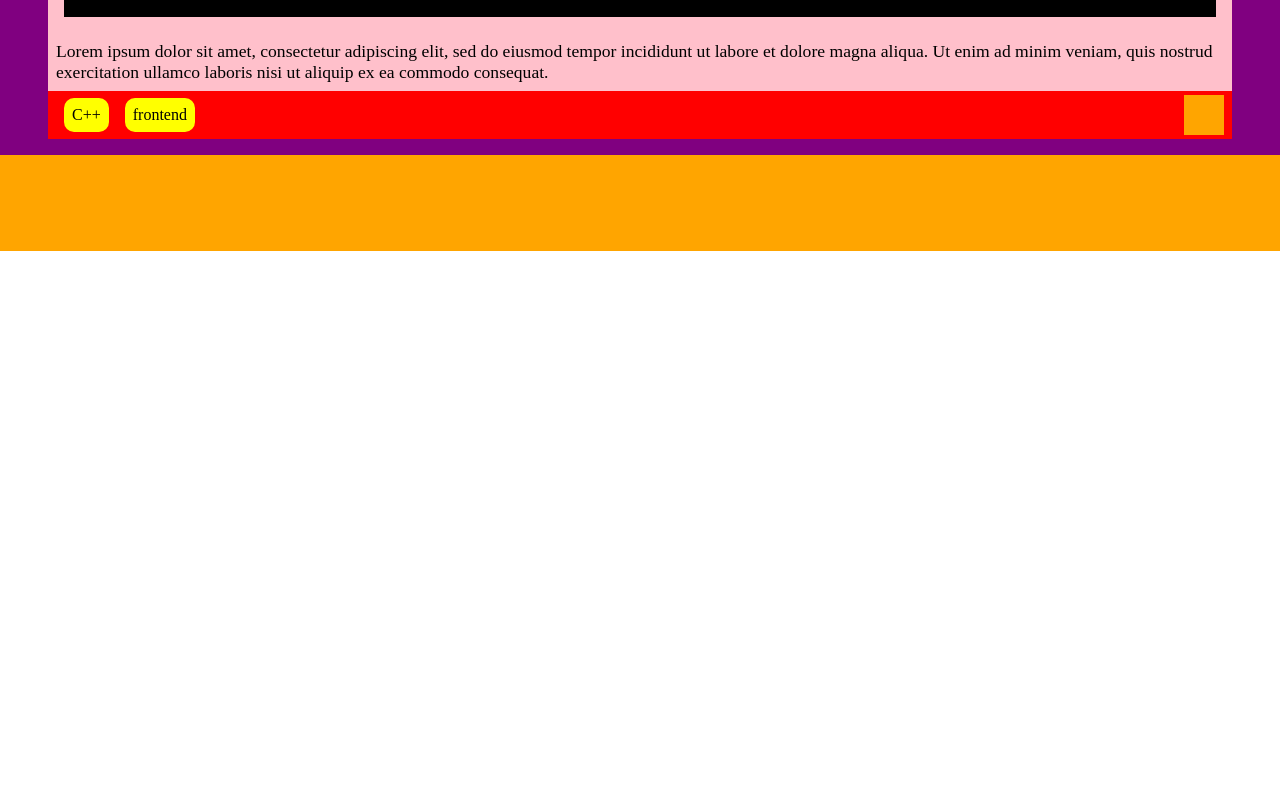
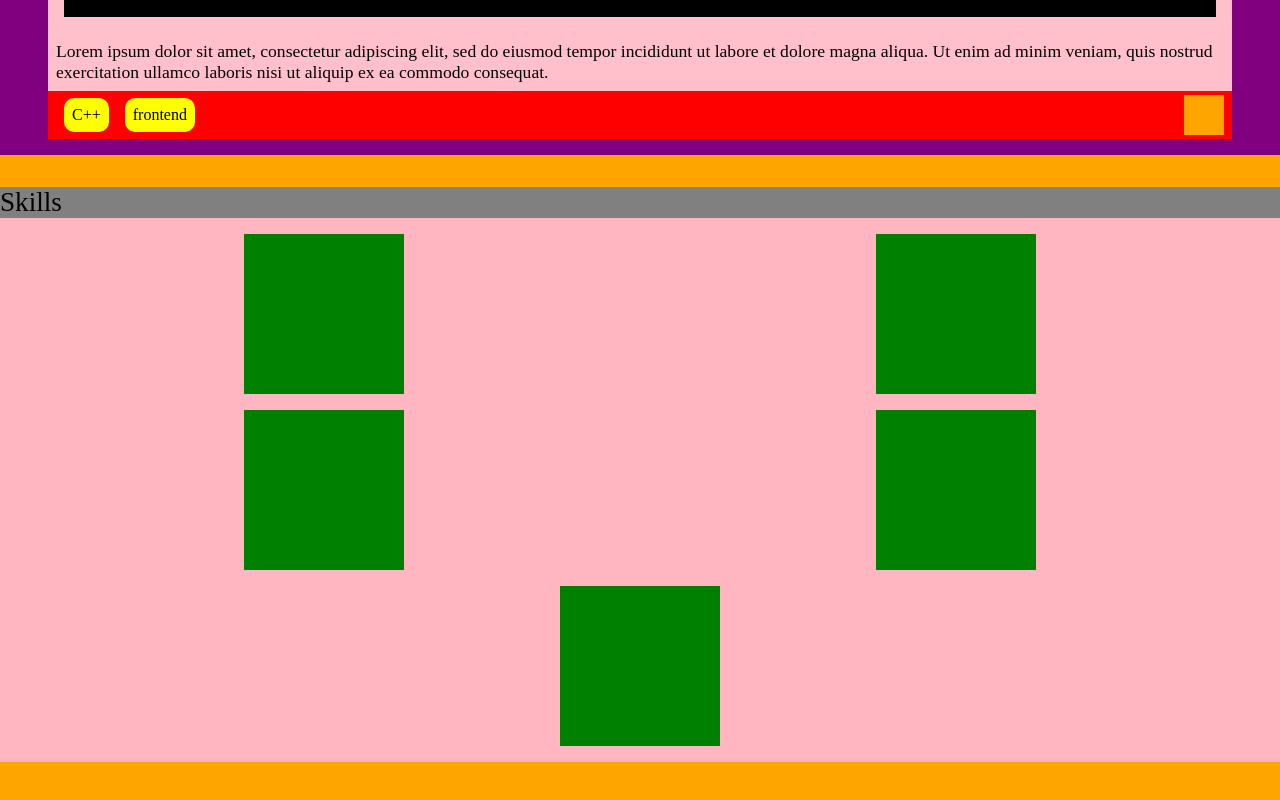
Before and after one commit to Jam0924/jamesmarciano, a website built with Vite: page index.html in a window 1280 px wide. Shown: the part 1130-1930 px from the top of the page. Before the commit the page ends 1381 px from the top, so only its background shows below. Built offline with nearby package versions, Linux system fonts and the light colour scheme.

Commit message:
Added skill layout

```diff
--- a/css/styles.css
+++ b/css/styles.css
@@ -309,10 +309,56 @@ html, body, head, p{
     grid-area: description;
 }
 
+
+
+
 .skills-section{
     grid-area: skills-bar;
     width: 100%;
     background-color: gray;
+}
+
+.skills-section-title{
+    font-size: var(--title-text);
+}
+
+.skills-list-section{
+    width: 100%;
+    padding: var(--small-gap);
+    display: grid;
+    background-color: lightpink;
+    grid-template-areas:
+    "skill1 skill2"
+    "skill3 skill4"
+    "skill5 skill5"; /* Standard format, needs to use JS */
+    column-gap: var(--small-gap);
+    row-gap: var(--small-gap);
+    box-sizing: border-box;
+}
+
+.skill{
+    background-color: green;
+    height: 160px;
+    aspect-ratio: 1/1;
+    align-self: center;
+    justify-self: center;
+}
+
+.skill1{
+    grid-area: skill1;
+}
+.skill2{
+    grid-area: skill2;
+}
+.skill3{
+    grid-area: skill3;
+}
+.skill4{
+    grid-area: skill4;
+}
+/* One row skill */
+.skill5{
+    grid-area: skill5;
 }
 
 .timeline-section{
--- a/index.html
+++ b/index.html
@@ -178,7 +178,57 @@
         </div>
 
         <div class = "skills-section">
+            <div class = "skills-section-title">
+                <p>Skills</p>
+            </div>
+            <!-- Javascript will need to be used to make sure that the last element
+             is in the middle instead of on the edge, and to format them. Basic is used rn-->
+            <div class = "skills-list-section">
+                <div class = "skill skill1">
+                    <div class = "skill-image">
 
+                    </div>
+                    <div class = "skill-text">
+
+                    </div>
+                </div>
+
+                <div class = "skill skill2">
+                    <div class = "skill-image">
+
+                    </div>
+                    <div class = "skill-text">
+
+                    </div>
+                </div>
+
+                <div class = "skill skill3">
+                    <div class = "skill-image">
+
+                    </div>
+                    <div class = "skill-text">
+
+                    </div>
+                </div>
+
+                <div class = "skill skill4">
+                    <div class = "skill-image">
+
+                    </div>
+                    <div class = "skill-text">
+
+                    </div>
+                </div>
+
+                <div class = "skill skill5">
+                    <div class = "skill-image">
+
+                    </div>
+                    <div class = "skill-text">
+
+                    </div>
+                </div>
+            </div>
         </div>
 
         <div class = "timeline-section">
```
